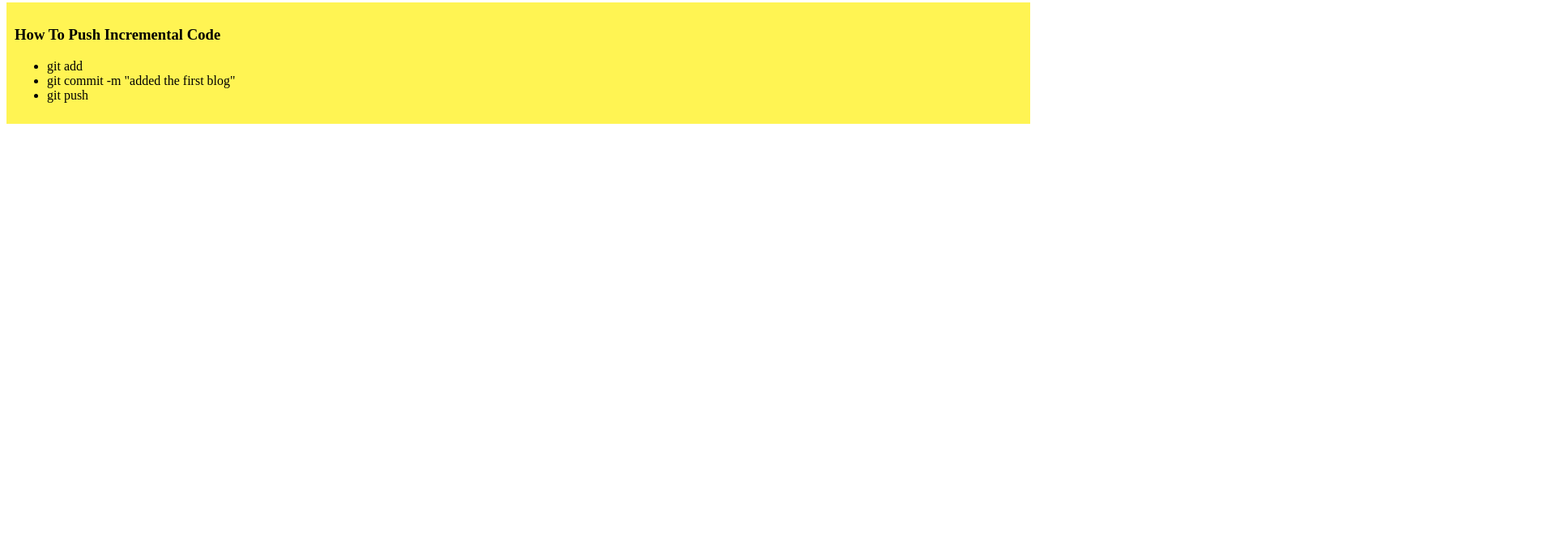
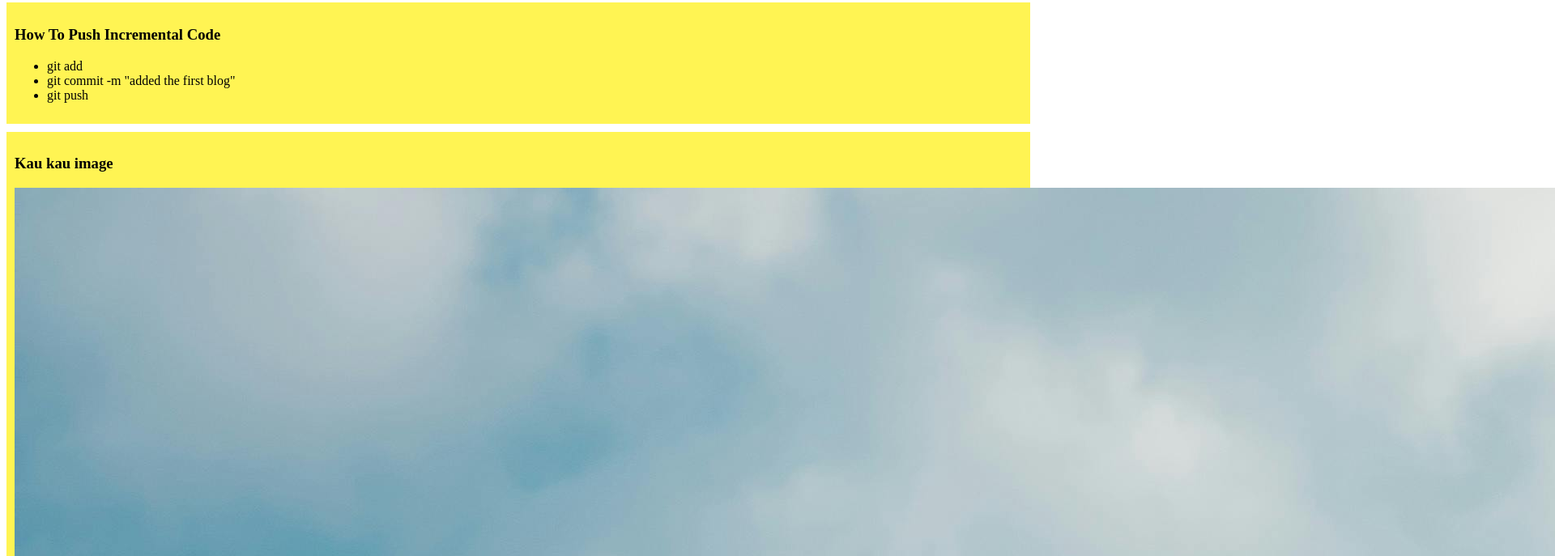
Before and after one commit to mdazizur111/my-first-github-repo, a plain HTML site: page index.html in a window 1280 px wide. Shown: the part 429-1116 px from the top of the page at 81% size, 1920 px wide, since content can reach past the window. Before the commit the page ends 800 px from the top, so only its background shows below. Drawn offline with Linux system fonts and the light colour scheme.

Commit message:
added i image

```diff
--- a/index.html
+++ b/index.html
@@ -28,6 +28,10 @@
         <li>git push</li>
    </ul>
     </div>
+    <div>
+        <h3>Kau kau image</h3>
+        <img src="image/pexels-chetanvlad-2923156.jpg" alt="image loading">
+    </div>
 </body>
 
 </html>
```
Also changed, not shown: image/pexels-chetanvlad-2923156.jpg (added).
